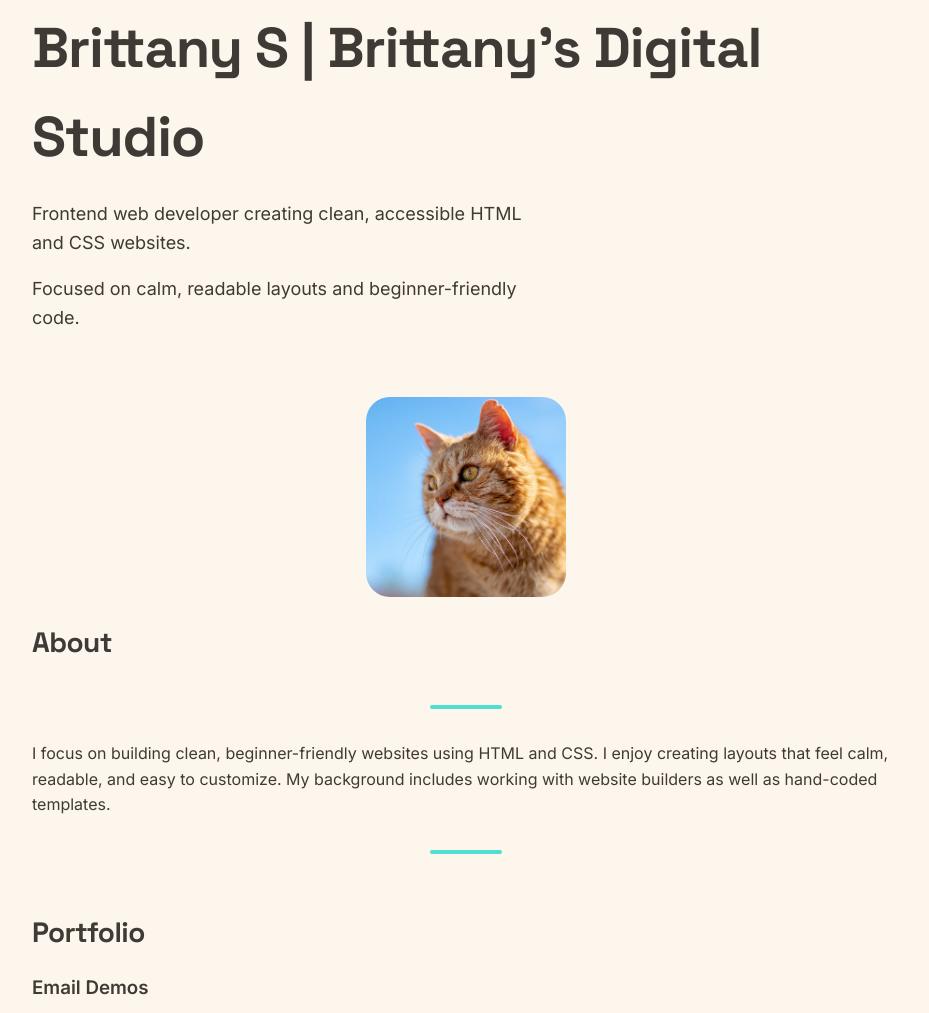
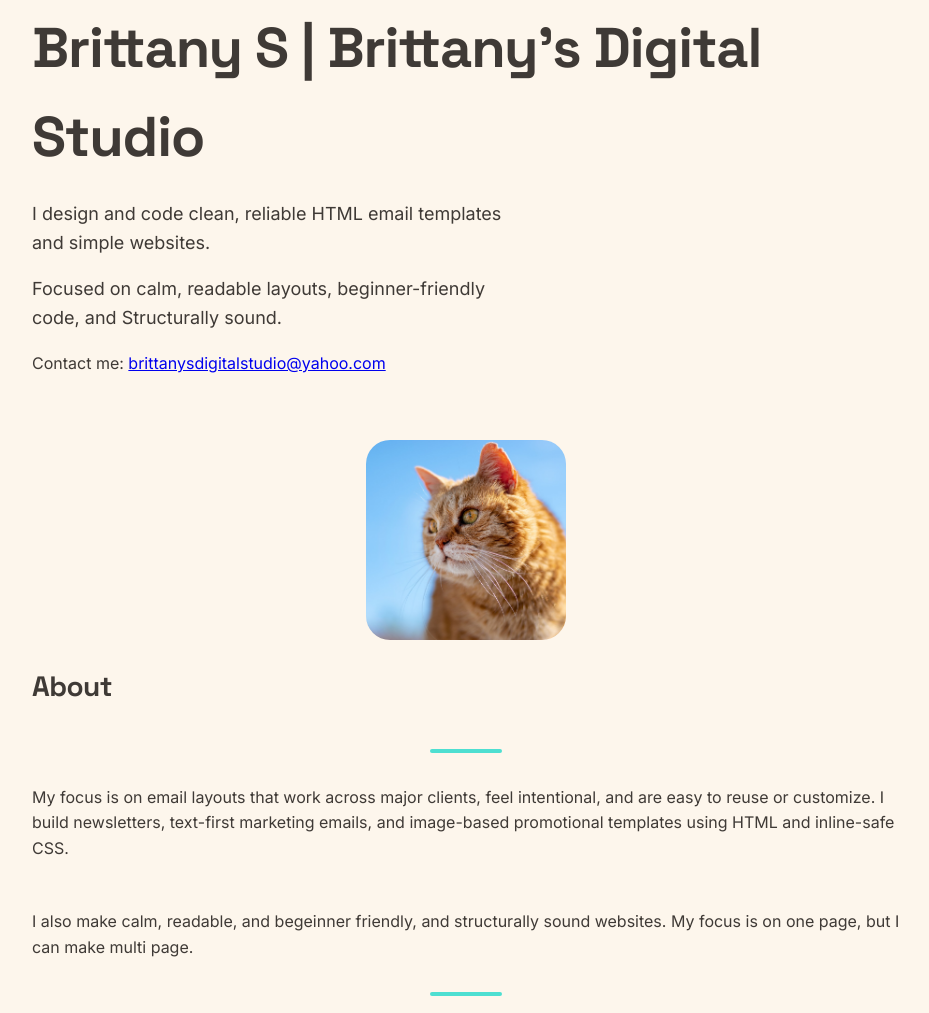
Before and after one commit to brittanysdigitalstudio/portfolio, a plain HTML site: page index.html in a window 1280 px wide. Shown: the part 67-1080 px from the top of the page, without its empty margins (174-1103 px from the left). Drawn offline with Linux system fonts and the light colour scheme.

Commit message:
Added Contact Information
I also updated a few pieces of information about myself.

```diff
--- a/index.html
+++ b/index.html
@@ -18,8 +18,9 @@
     <!-- Hero Section -->
      <header class="hero">
         <h1>Brittany S | Brittany's Digital Studio</h1>
-        <p class="tagline">Frontend web developer creating clean, accessible HTML and CSS websites.</p>
-        <p class="tagline">Focused on calm, readable layouts and beginner-friendly code.</p>
+        <p class="tagline">I design and code clean, reliable HTML email templates and simple websites.</p>
+        <p class="tagline">Focused on calm, readable layouts, beginner-friendly code, and Structurally sound.</p>
+        <p>Contact me: <a href="mailto:brittanysdigitalstudio@yahoo.com">brittanysdigitalstudio@yahoo.com</a></p>
      </header>
 
     <!-- About Section -->
@@ -29,8 +30,14 @@
         <div class="divider-group">
         <div class="divider"></div>
         <p>
-            I focus on building clean, beginner-friendly websites using HTML and CSS. I enjoy creating layouts that feel calm, readable, and easy to customize.
-            My background includes working with website builders as well as hand-coded templates.
+            My focus is on email layouts that work across major clients, feel intentional, and are easy to
+            reuse or customize. I build newsletters, text-first marketing emails, and image-based promotional
+            templates using HTML and inline-safe CSS.
+        </p>
+
+        <p>
+            I also make calm, readable, and begeinner friendly, and structurally sound websites. My focus is on
+            one page, but I can make multi page.
         </p>
         <div class="divider"></div>
         </div>
@@ -95,7 +102,7 @@
         </div>
     </section>
 
-    <!-- Skills Sectin -->
+    <!-- Skills Section -->
     <section class="section">
     <h2>Skills</h2>
     <div class="divider-group">
@@ -104,7 +111,7 @@
         <ul class="skills-list">
             <li><strong>HTML:</strong> Semantic markup, accessible structure, clean layouts</li>
             <li><strong>CSS:</strong> Responsive layouts, Flexbox, Grid, calm visual hierarchy</li>
-            <li><strong>Email Development</strong> Structurally sound email development that works with most email providers</li>
+            <li><strong>Email Development:</strong> Structurally sound email development that works with most email providers</li>
             <li><strong>Accessibility:</strong> Alt text, readable contrast, beginner-friendly structure</li>
             <li><strong>Website Builders:</strong> Canva Websites, WordPress, Square, Big Cartel</li>
             <li><strong>Tools:</strong> GitHub, GitHub Pages, Canva, MailChimp</li>
```
